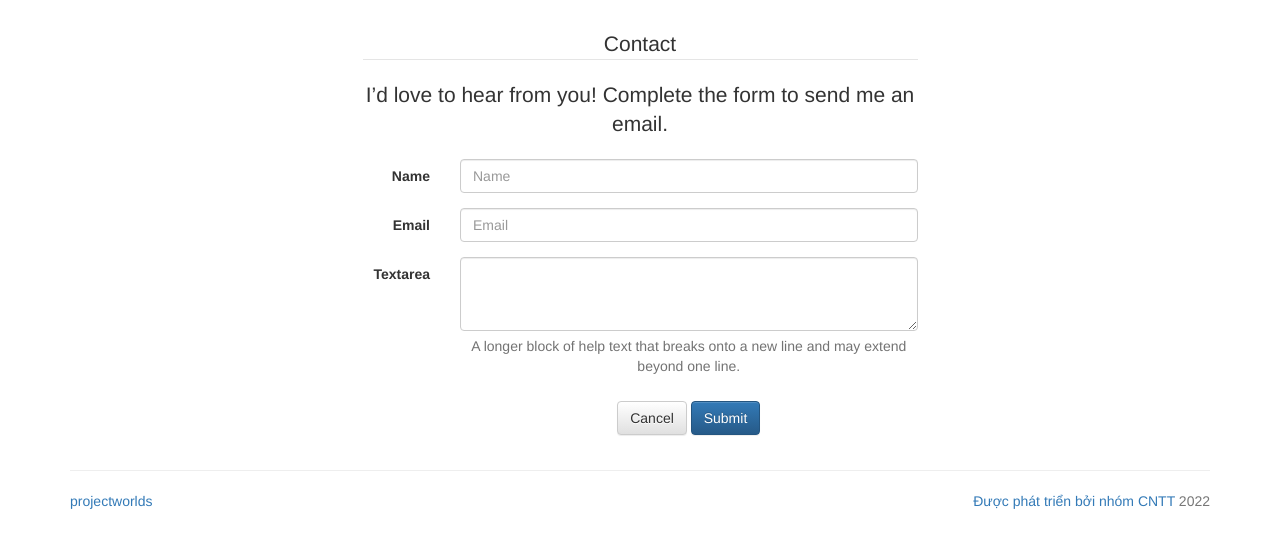
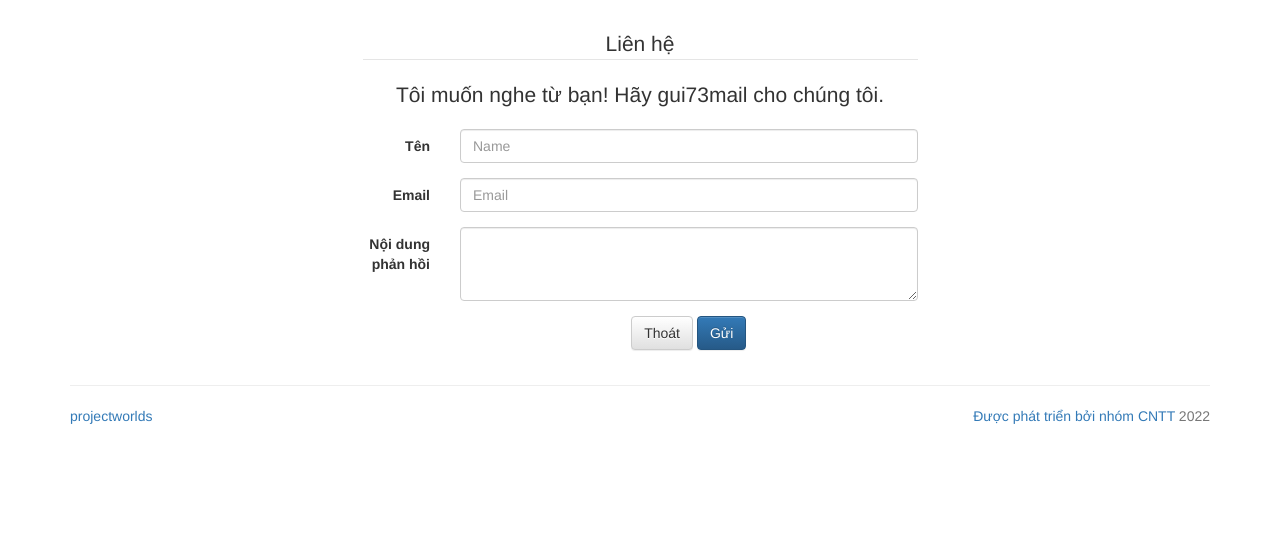
Before and after one commit to BTKyo/BooKOnline, a PHP site: page /contact.php in a window 1280 px wide. Shown: the part 51-599 px from the top of the page. Run offline with PHP 8.4, Linux system fonts and the light colour scheme.

Commit message:
seen file

```diff
--- a/books.php
+++ b/books.php
@@ -15,7 +15,7 @@
   $title = "Full Catalogs of Books";
   require_once "./template/header.php";
 ?>
-  <p class="lead text-center text-muted">Full Catalogs of Books</p>
+  <p class="lead text-center text-muted">Danh mục của sách</p>
     <?php for($i = 0; $i < mysqli_num_rows($result); $i++){ ?>
       <div class="row">
         <?php while($query_row = mysqli_fetch_assoc($result)){ ?>
--- a/cart.php
+++ b/cart.php
@@ -85,8 +85,8 @@
 	   	<input type="submit" class="btn btn-primary" name="save_change" value="Save Changes">
 	</form>
 	<br/><br/>
-	<a href="checkout.php" class="btn btn-primary">Go To Checkout</a>
-	<a href="books.php" class="btn btn-primary">Continue Shopping</a>
+	<a href="checkout.php" class="btn btn-primary">Chuyển đến thanh toán</a>
+	<a href="books.php" class="btn btn-primary">Tiếp tục mua sắm</a>
 <?php
 	} else {
 		echo "<p class=\"text-warning\">Your cart is empty! Please make sure you add some books in it!</p>";
--- a/contact.php
+++ b/contact.php
@@ -7,10 +7,10 @@
 		<div class="col-md-6 text-center">
 			<form class="form-horizontal">
 			  	<fieldset>
-				    <legend>Contact</legend>
-				    <p class="lead">I’d love to hear from you! Complete the form to send me an email.</p>
+				    <legend>Liên hệ</legend>
+				    <p class="lead">Tôi muốn nghe từ bạn! Hãy gui73mail cho chúng tôi.</p>
 				    <div class="form-group">
-				      	<label for="inputName" class="col-lg-2 control-label">Name</label>
+				      	<label for="inputName" class="col-lg-2 control-label">Tên</label>
 				      	<div class="col-lg-10">
 				        	<input type="text" class="form-control" id="inputName" placeholder="Name">
 				      	</div>
@@ -22,16 +22,15 @@
 				      	</div>
 				    </div>
 				    <div class="form-group">
-				      	<label for="textArea" class="col-lg-2 control-label">Textarea</label>
+				      	<label for="textArea" class="col-lg-2 control-label">Nội dung phản hồi</label>
 				      	<div class="col-lg-10">
 				        	<textarea class="form-control" rows="3" id="textArea"></textarea>
-				        	<span class="help-block">A longer block of help text that breaks onto a new line and may extend beyond one line.</span>
 				      	</div>
 				    </div>
 				    <div class="form-group">
 				      	<div class="col-lg-10 col-lg-offset-2">
-				        	<button type="reset" class="btn btn-default">Cancel</button>
-				        	<button type="submit" class="btn btn-primary">Submit</button>
+				        	<button type="reset" class="btn btn-default">Thoát</button>
+				        	<button type="submit" class="btn btn-primary">Gửi</button>
 				      	</div>
 				    </div>
 			  	</fieldset>
```
Also changed, not shown: checkout.php (+10 -10 lines).
